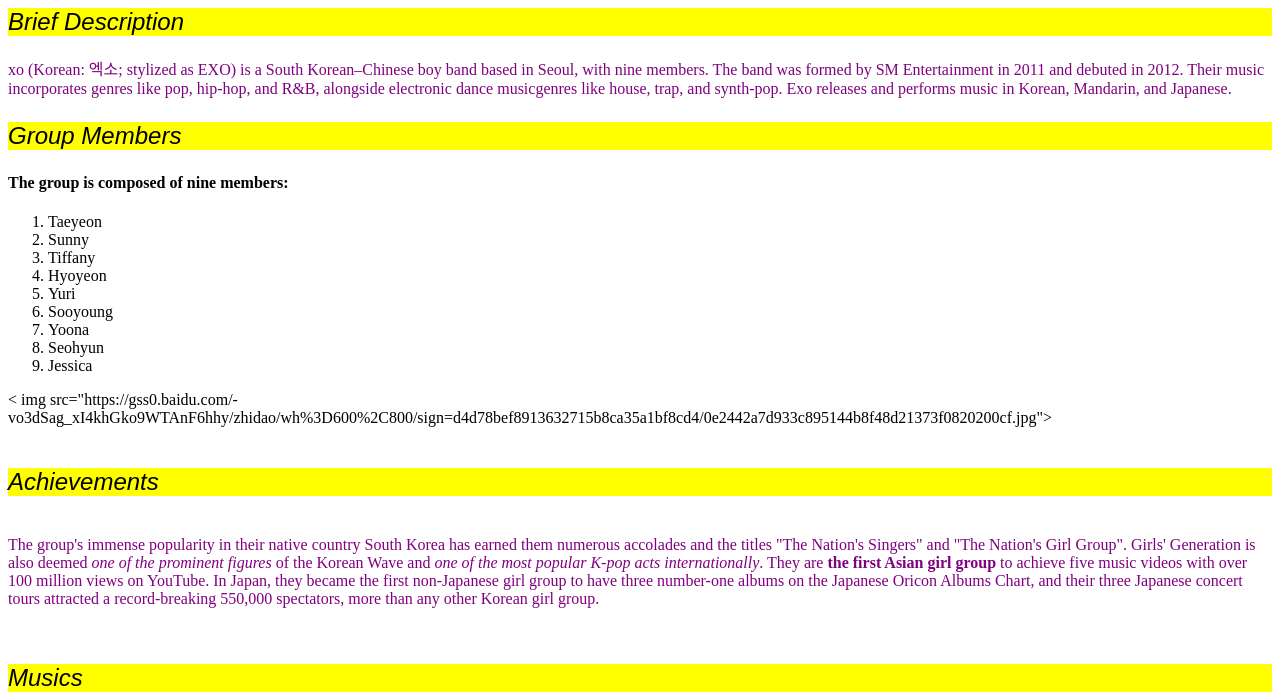
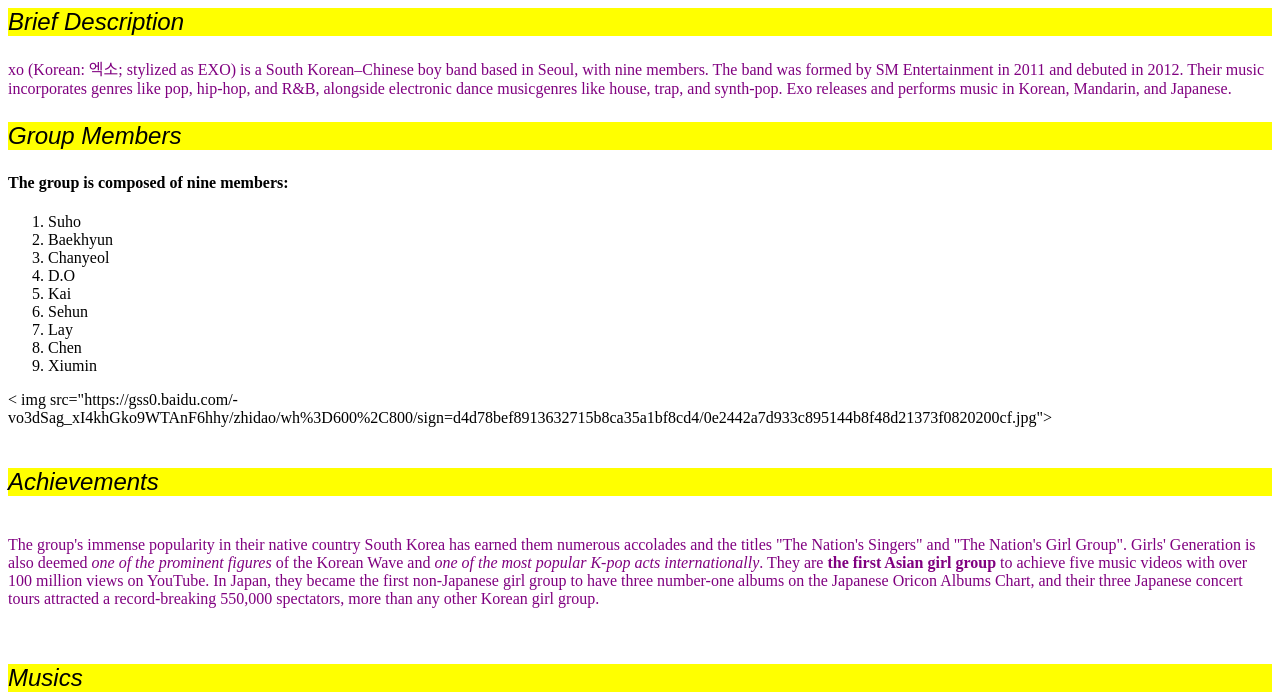
Before and after one commit to trtrtrjun/trtrtrjun.github.io, a plain HTML site: page index.html in a window 1280 px wide. Shown: the part 105-800 px from the top of the page. Drawn offline with Linux system fonts and the light colour scheme.

Commit message:
Update index.html

```diff
--- a/index.html
+++ b/index.html
@@ -93,23 +93,23 @@
 
             <ol>
 
-            <li>Taeyeon</li>
+            <li>Suho</li>
 
-            <li>Sunny</li>
+            <li>Baekhyun</li>
 
-            <li>Tiffany</li>
+            <li>Chanyeol</li>
 
-            <li>Hyoyeon</li>
+            <li>D.O</li>
 
-            <li>Yuri</li>
+            <li>Kai</li>
 
-            <li>Sooyoung</li>
+            <li>Sehun</li>
 
-            <li>Yoona</li>
+            <li>Lay</li>
 
-            <li>Seohyun</li>
+            <li>Chen</li>
 
-            <li>Jessica</li>
+            <li>Xiumin</li>
 
             </ol>
 
```
